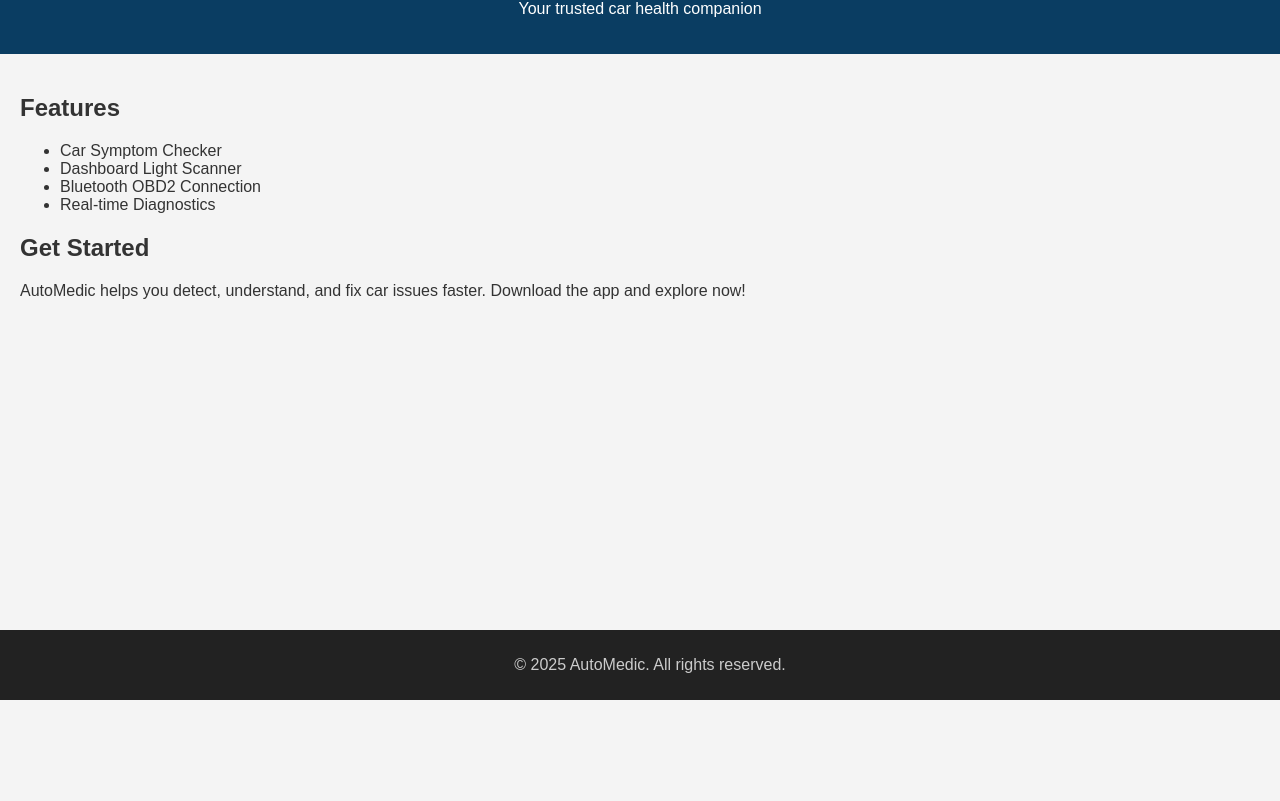
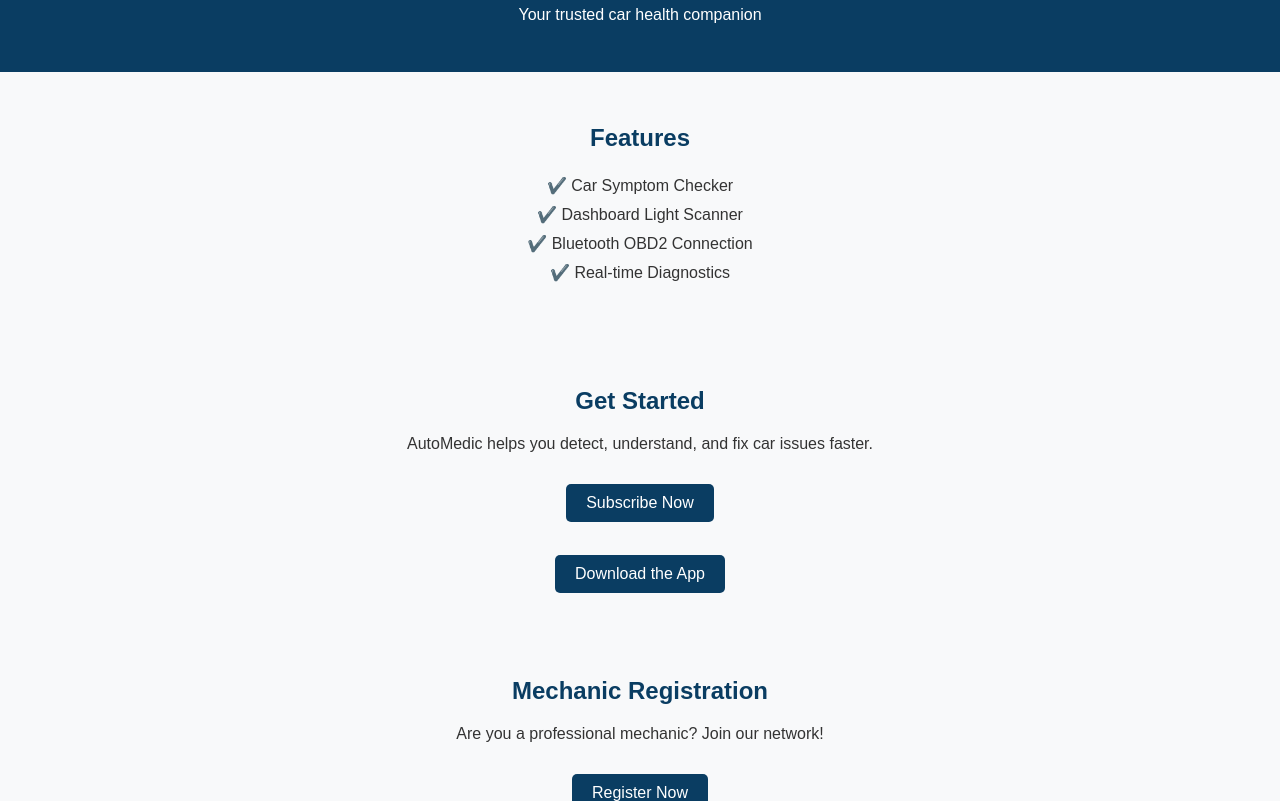
Before and after one commit to Debbygraphy/AutoMedic---Site., a plain HTML site: page index.html in a window 1280 px wide. Shown: the part 100-901 px from the top of the page. Before the commit the page ends 800 px from the top, so only its background shows below. Drawn offline with Linux system fonts and the light colour scheme.

Commit message:
Update index . html

```diff
--- a/index.html
+++ b/index.html
@@ -1,33 +1,92 @@
 <!DOCTYPE html>
 <html lang="en">
 <head>
-    <meta charset="UTF-8">
-    <meta name="viewport" content="width=device-width, initial-scale=1.0">
-    <title>AutoMedic | Car Diagnostics Made Simple</title>
-    <link rel="stylesheet" href="style.css">
+  <meta charset="UTF-8" />
+  <meta name="viewport" content="width=device-width, initial-scale=1.0"/>
+  <title>AutoMedic - Car Health Companion</title>
+  <style>
+    body {
+      margin: 0;
+      font-family: Arial, sans-serif;
+      background: #f8f9fa;
+      color: #333;
+    }
+    header {
+      background: #0a3d62;
+      color: white;
+      padding: 2rem;
+      text-align: center;
+    }
+    h1 {
+      margin-bottom: 0.5rem;
+    }
+    section {
+      padding: 2rem;
+    }
+    h2 {
+      color: #0a3d62;
+    }
+    ul {
+      line-height: 1.8;
+    }
+    .btn {
+      display: inline-block;
+      padding: 10px 20px;
+      margin-top: 15px;
+      background-color: #0a3d62;
+      color: #fff;
+      text-decoration: none;
+      border-radius: 5px;
+    }
+    footer {
+      background: #333;
+      color: white;
+      text-align: center;
+      padding: 1rem;
+    }
+    .center {
+      text-align: center;
+    }
+  </style>
 </head>
 <body>
+
   <header>
     <h1>Welcome to AutoMedic</h1>
     <p>Your trusted car health companion</p>
   </header>
-    <main>
-        <section>
+
+  <section class="center">
     <h2>Features</h2>
-            <ul>
-                <li>Car Symptom Checker</li>
-                <li>Dashboard Light Scanner</li>
-                <li>Bluetooth OBD2 Connection</li>
-                <li>Real-time Diagnostics</li>
+    <ul style="list-style: none; padding: 0;">
+      <li>✔️ Car Symptom Checker</li>
+      <li>✔️ Dashboard Light Scanner</li>
+      <li>✔️ Bluetooth OBD2 Connection</li>
+      <li>✔️ Real-time Diagnostics</li>
     </ul>
   </section>
-        <section>
+
+  <section class="center">
     <h2>Get Started</h2>
-            <p>AutoMedic helps you detect, understand, and fix car issues faster. Download the app and explore now!</p>
+    <p>AutoMedic helps you detect, understand, and fix car issues faster.</p>
+    <a href="https://paystack.com/pay/1y2m7q4p54" class="btn">Subscribe Now</a><br><br>
+    <a href="#" class="btn">Download the App</a>
   </section>
-    </main>
+
+  <section class="center">
+    <h2>Mechanic Registration</h2>
+    <p>Are you a professional mechanic? Join our network!</p>
+    <a href="#" class="btn">Register Now</a>
+  </section>
+
+  <section class="center">
+    <h2>Need Help?</h2>
+    <p>Email: <a href="mailto:support@cardoctorapp.com">support@cardoctorapp.com</a></p>
+  </section>
+
   <footer>
-        <p>&copy; 2025 AutoMedic. All rights reserved.</p>
+    <p>© 2025 AutoMedic. All rights reserved.</p>
   </footer>
+
 </body>
-</html> <!-- Trigger rebuild -->
+</html>
```
Lines whose indentation alone changed are shown as unchanged.
